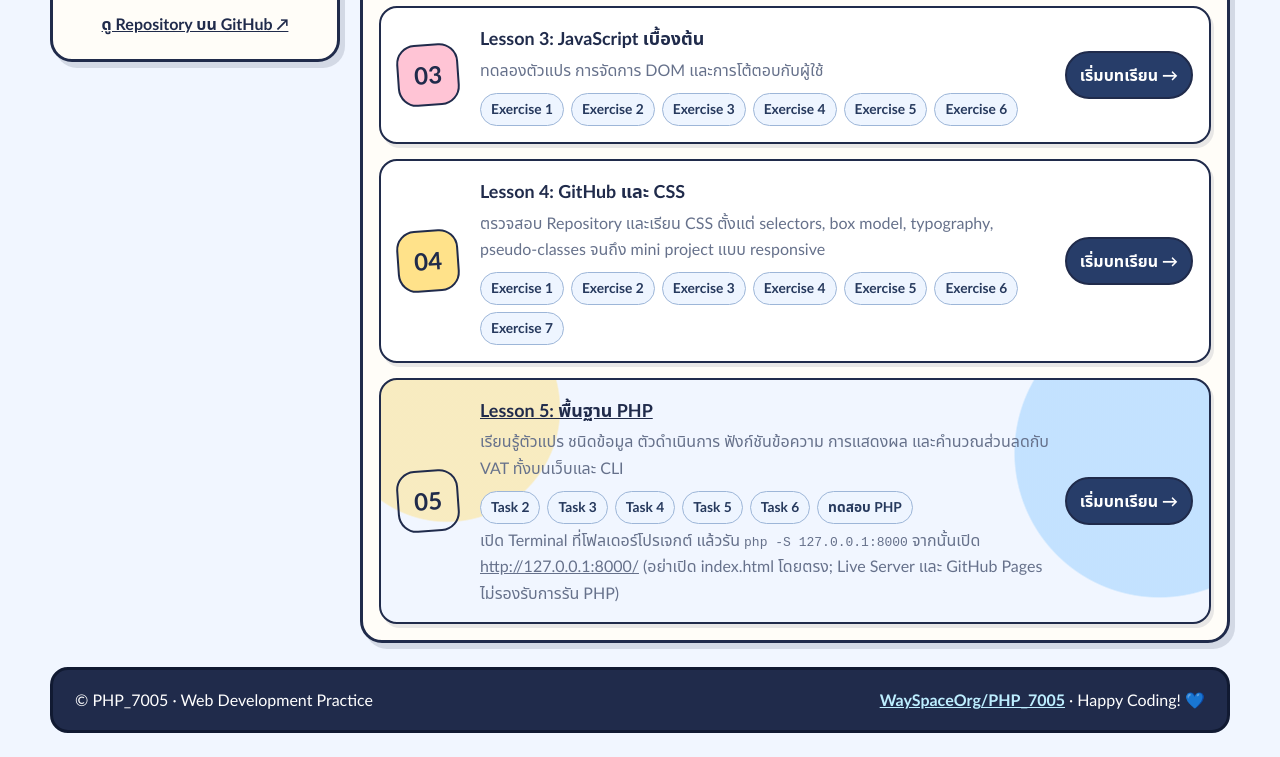
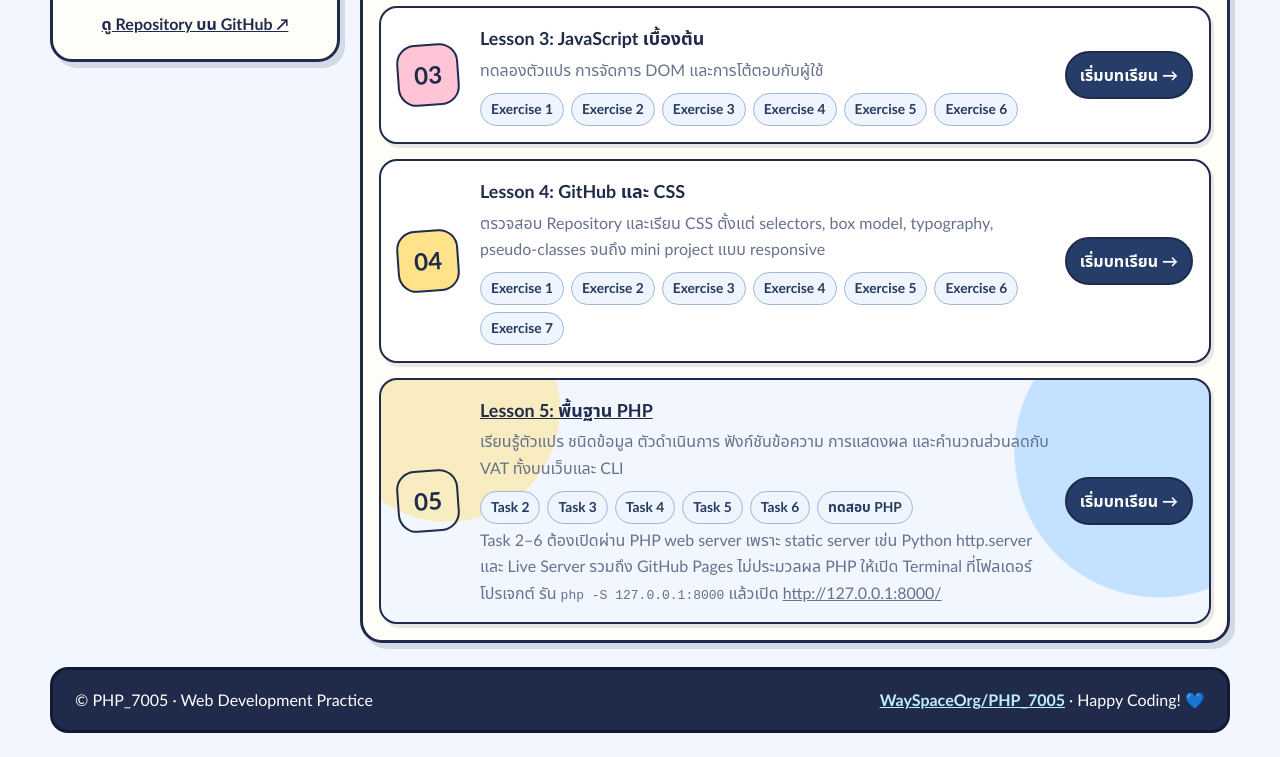
Before and after one commit to WaySpaceOrg/PHP_7005, a plain HTML site: page index.html in a window 1280 px wide. Shown: the part 791-1548 px from the top of the page. Drawn offline with Linux system fonts and the light colour scheme.

Commit message:
Clarify PHP task link requirements
Co-authored-by: Copilot <223556219+Copilot@users.noreply.github.com>

```diff
--- a/index.html
+++ b/index.html
@@ -24,7 +24,7 @@ a{color:inherit}.shell{width:min(1180px,calc(100% - 32px));margin:24px auto}.top
 <article class="lesson"><div class="number">02</div><div><h3>Lesson 2: การจัดโครงสร้างเว็บไซต์</h3><p>ฝึกใช้ตาราง ฟอร์ม ลิงก์ และโครงสร้างหน้าเว็บ</p><div class="exercise-links"><a href="Lesson2/ex1.html">Exercise 1</a><a href="Lesson2/ex2.html">Exercise 2</a><a href="Lesson2/ex3.html">Exercise 3</a><a href="Lesson2/ex4.html">Exercise 4</a><a href="Lesson2/ex5.html">Exercise 5</a><a href="Lesson2/ex6.html">Exercise 6</a></div></div><a class="go" href="Lesson2/ex1.html">เริ่มบทเรียน →</a></article>
 <article class="lesson"><div class="number">03</div><div><h3>Lesson 3: JavaScript เบื้องต้น</h3><p>ทดลองตัวแปร การจัดการ DOM และการโต้ตอบกับผู้ใช้</p><div class="exercise-links"><a href="Lesson3/ex1.html">Exercise 1</a><a href="Lesson3/ex2.html">Exercise 2</a><a href="Lesson3/ex3.html">Exercise 3</a><a href="Lesson3/ex4.html">Exercise 4</a><a href="Lesson3/ex5.html">Exercise 5</a><a href="Lesson3/ex6.html">Exercise 6</a></div></div><a class="go" href="Lesson3/ex1.html">เริ่มบทเรียน →</a></article>
 <article class="lesson"><div class="number">04</div><div><h3>Lesson 4: GitHub และ CSS</h3><p>ตรวจสอบ Repository และเรียน CSS ตั้งแต่ selectors, box model, typography, pseudo-classes จนถึง mini project แบบ responsive</p><div class="exercise-links"><a href="Lesson4/ex1.html">Exercise 1</a><a href="Lesson4/ex2.html">Exercise 2</a><a href="Lesson4/ex3.html">Exercise 3</a><a href="Lesson4/ex4.html">Exercise 4</a><a href="Lesson4/ex5.html">Exercise 5</a><a href="Lesson4/ex6.html">Exercise 6</a><a href="Lesson4/ex7.html">Exercise 7</a></div></div><a class="go" href="Lesson4/ex1.html">เริ่มบทเรียน →</a></article>
-<article class="lesson"><div class="number">05</div><div><h3><a href="Lesson5/Task2php.php">Lesson 5: พื้นฐาน PHP</a></h3><p>เรียนรู้ตัวแปร ชนิดข้อมูล ตัวดำเนินการ ฟังก์ชันข้อความ การแสดงผล และคำนวณส่วนลดกับ VAT ทั้งบนเว็บและ CLI</p><div class="exercise-links"><a href="Lesson5/Task2php.php">Task 2</a><a href="Lesson5/Task3php.php">Task 3</a><a href="Lesson5/Task4php.php">Task 4</a><a href="Lesson5/Task5php.php">Task 5</a><a href="Lesson5/Task6php.php">Task 6</a><a href="testphp.php">ทดสอบ PHP</a></div><p>เปิด Terminal ที่โฟลเดอร์โปรเจกต์ แล้วรัน <code>php -S 127.0.0.1:8000</code> จากนั้นเปิด <a href="http://127.0.0.1:8000/">http://127.0.0.1:8000/</a> (อย่าเปิด index.html โดยตรง; Live Server และ GitHub Pages ไม่รองรับการรัน PHP)</p></div><a class="go" href="Lesson5/Task2php.php">เริ่มบทเรียน →</a></article>
+<article class="lesson"><div class="number">05</div><div><h3><a href="Lesson5/Task2php.php">Lesson 5: พื้นฐาน PHP</a></h3><p>เรียนรู้ตัวแปร ชนิดข้อมูล ตัวดำเนินการ ฟังก์ชันข้อความ การแสดงผล และคำนวณส่วนลดกับ VAT ทั้งบนเว็บและ CLI</p><div class="exercise-links"><a href="Lesson5/Task2php.php">Task 2</a><a href="Lesson5/Task3php.php">Task 3</a><a href="Lesson5/Task4php.php">Task 4</a><a href="Lesson5/Task5php.php">Task 5</a><a href="Lesson5/Task6php.php">Task 6</a><a href="testphp.php">ทดสอบ PHP</a></div><p>Task 2–6 ต้องเปิดผ่าน PHP web server เพราะ static server เช่น Python http.server และ Live Server รวมถึง GitHub Pages ไม่ประมวลผล PHP ให้เปิด Terminal ที่โฟลเดอร์โปรเจกต์ รัน <code>php -S 127.0.0.1:8000</code> แล้วเปิด <a href="http://127.0.0.1:8000/">http://127.0.0.1:8000/</a></p></div><a class="go" href="Lesson5/Task2php.php">เริ่มบทเรียน →</a></article>
 </div></section></div></main>
 <footer class="footer"><div>© PHP_7005 · Web Development Practice</div><div><a href="https://github.com/WaySpaceOrg/PHP_7005" target="_blank" rel="noopener noreferrer">WaySpaceOrg/PHP_7005</a> · Happy Coding! 💙</div></footer>
 </div></body></html>
```
